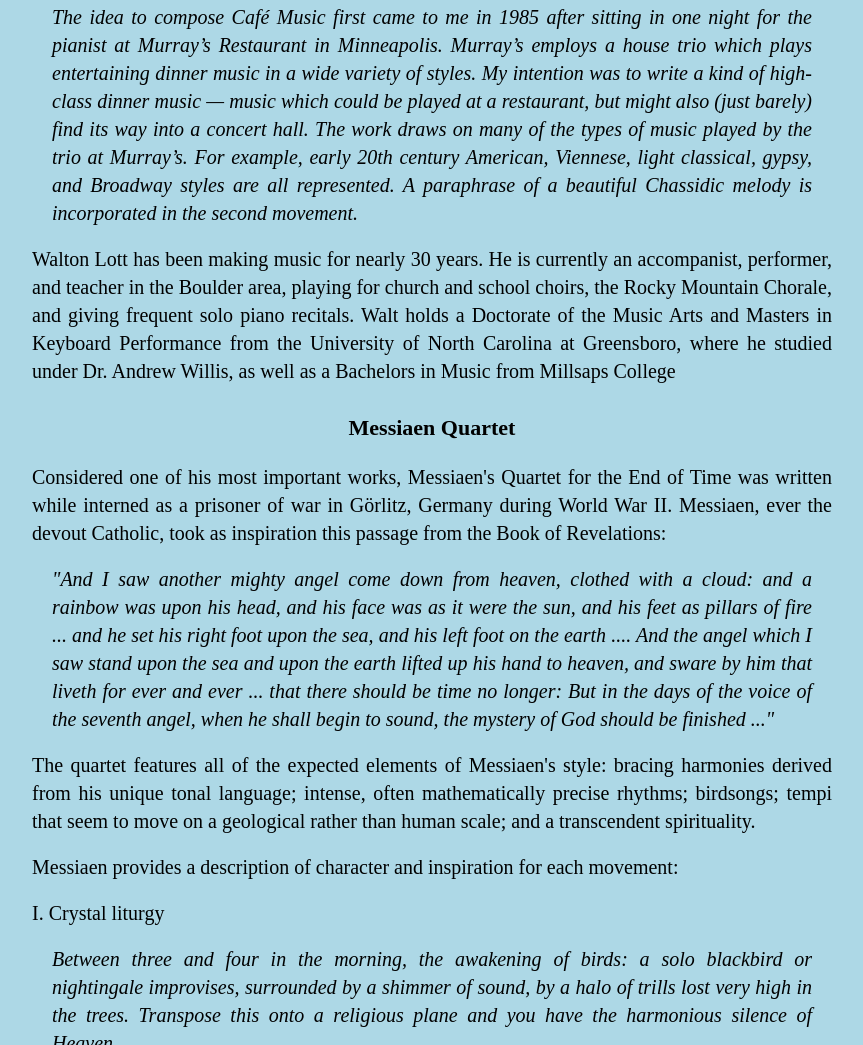
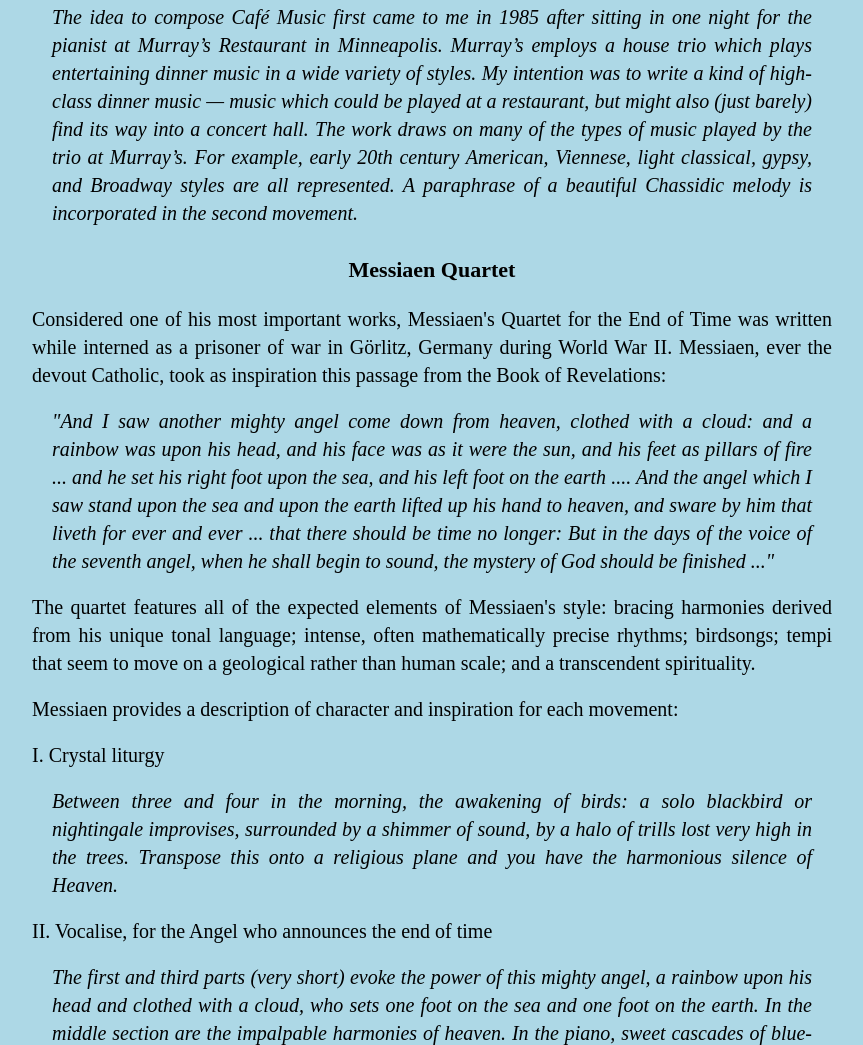
Before and after one commit to waltonklavierspieler/Recital-Programs, a plain HTML site: page index.html in a window 1280 px wide. Shown: the part 1317-2362 px from the top of the page, without its empty margins (208-1071 px from the left). Drawn offline with Linux system fonts and the light colour scheme.

Commit message:
Update index.html

```diff
--- a/index.html
+++ b/index.html
@@ -301,7 +301,7 @@
 		<p>Schoenfield's description of his most performed work gives the listener a good idea of what to expect in this piece: </p>
 		<p class="quote">The idea to compose Café Music first came to me in 1985 after sitting in one night for the pianist at Murray’s Restaurant in Minneapolis. Murray’s employs a house trio which plays entertaining dinner music in a wide variety of styles. My intention was to write a kind of high-class dinner music — music which could be played at a restaurant, but might also (just barely) find its way into a concert hall. The work draws on many
 of the types of music played by the trio at Murray’s. For example, early 20th century American, Viennese, light classical, gypsy, and Broadway styles are all represented. A paraphrase of a beautiful Chassidic melody is incorporated in the second movement.</p>
-		<p>Walton Lott has been making music for nearly 30 years. He is currently an accompanist, performer, and teacher in the Boulder area, playing for church and school choirs, the Rocky Mountain Chorale, and giving frequent solo piano recitals. Walt holds a Doctorate of the Music Arts and Masters in Keyboard Performance from the University of North Carolina at Greensboro, where he studied under Dr. Andrew Willis, as well as a Bachelors in Music from Millsaps College</p>
+
 	</div>
 
 	<div>
```
